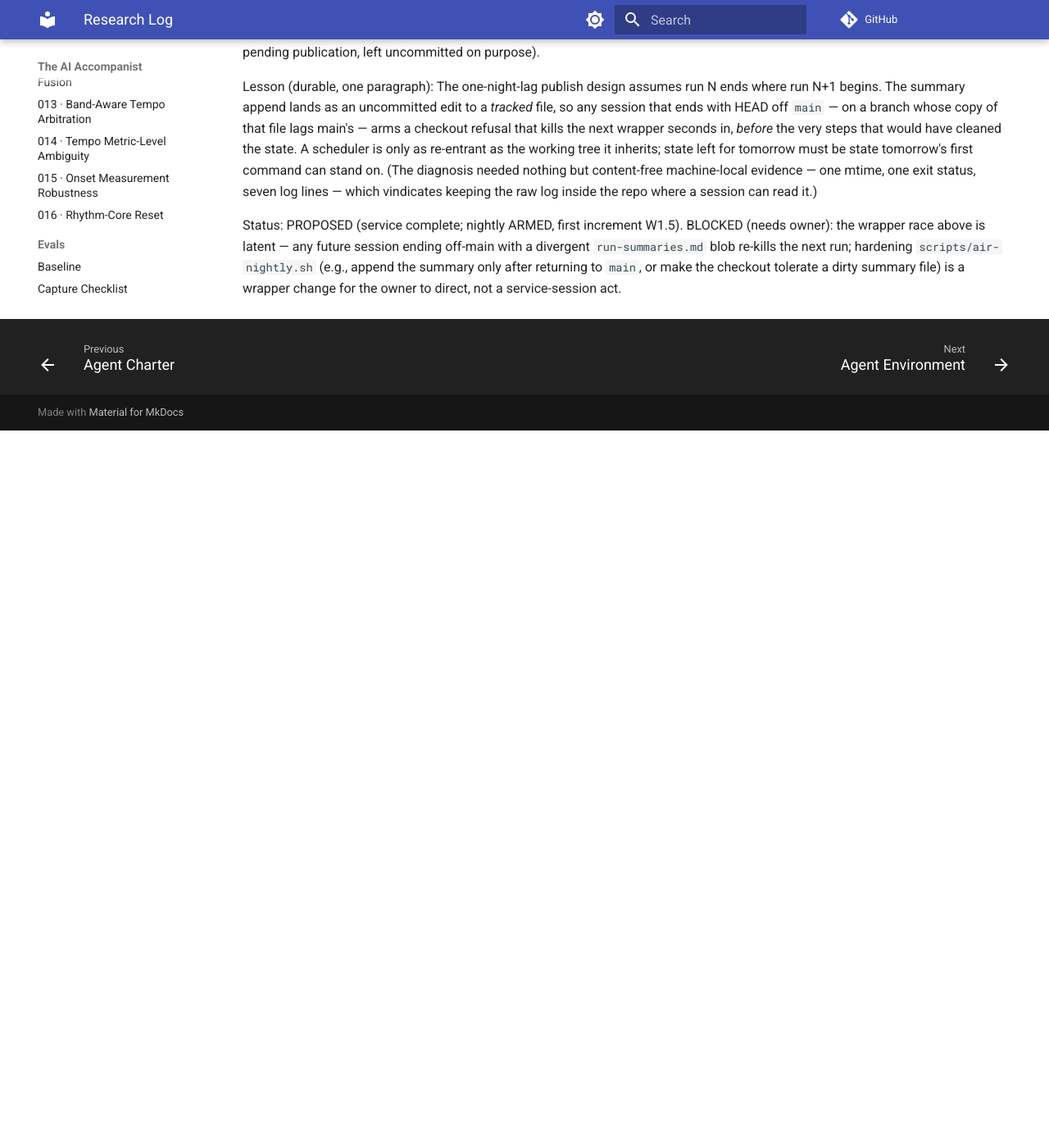
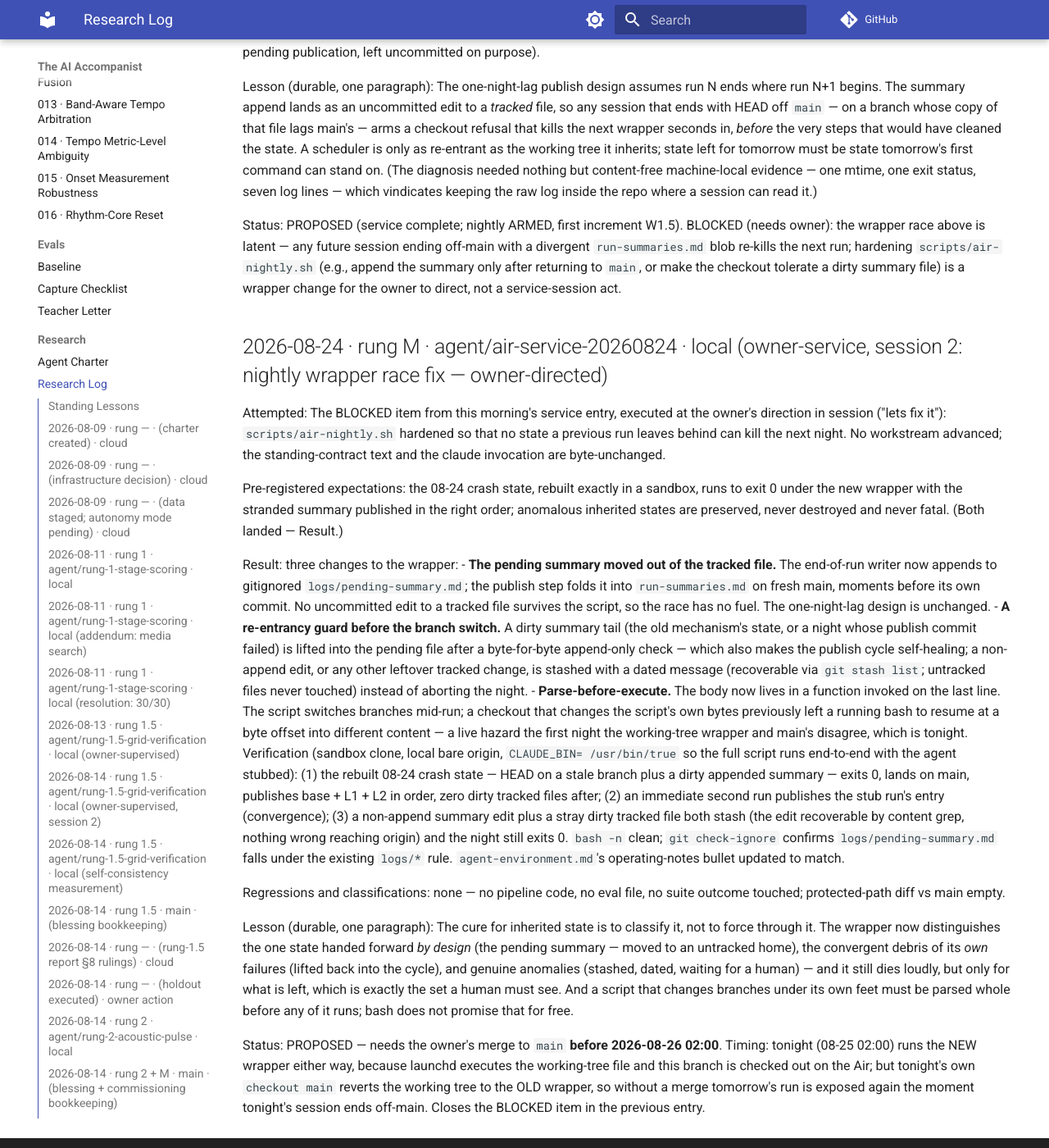
Before and after one commit to ben-juodvalkis/musical-perception, an MkDocs documentation site: the page built from docs/research/RESEARCH-LOG.md, in a window 1280 px wide and 1400 px high, scrolled down 55912 px. Shown: the whole window at 82% size. Built offline with MkDocs 1.6.1 and Material for MkDocs 9.7.7, drawn with Linux system fonts in a browser that asks for light colours; comment, search, counter and statistics services are not loaded; before the commit the page ends 56437 px from its top, so only the background shows below that.

Commit message:
air-nightly: fix the checkout race — pending summary moves to a gitignored file, re-entrancy guard + stash preservation, parse-before-execute wrapper
Owner-directed (closes the BLOCKED item in today's first service entry).
Sandbox-verified end-to-end with CLAUDE_BIN=/usr/bin/true: the rebuilt
08-24 crash state exits 0 and publishes in order; anomalies stash
instead of killing the night.

Co-Authored-By: Claude Fable 5 <noreply@anthropic.com>

```diff
--- a/docs/research/RESEARCH-LOG.md
+++ b/docs/research/RESEARCH-LOG.md
@@ -3489,3 +3489,70 @@ blob re-kills the next run; hardening `scripts/air-nightly.sh` (e.g.,
 append the summary only after returning to `main`, or make the
 checkout tolerate a dirty summary file) is a wrapper change for the
 owner to direct, not a service-session act.
+
+## 2026-08-24 · rung M · agent/air-service-20260824 · local (owner-service, session 2: nightly wrapper race fix — owner-directed)
+
+Attempted: The BLOCKED item from this morning's service entry, executed
+at the owner's direction in session ("lets fix it"):
+`scripts/air-nightly.sh` hardened so that no state a previous run
+leaves behind can kill the next night. No workstream advanced; the
+standing-contract text and the claude invocation are byte-unchanged.
+
+Pre-registered expectations: the 08-24 crash state, rebuilt exactly in
+a sandbox, runs to exit 0 under the new wrapper with the stranded
+summary published in the right order; anomalous inherited states are
+preserved, never destroyed and never fatal. (Both landed — Result.)
+
+Result: three changes to the wrapper:
+- **The pending summary moved out of the tracked file.** The
+  end-of-run writer now appends to gitignored
+  `logs/pending-summary.md`; the publish step folds it into
+  `run-summaries.md` on fresh main, moments before its own commit. No
+  uncommitted edit to a tracked file survives the script, so the race
+  has no fuel. The one-night-lag design is unchanged.
+- **A re-entrancy guard before the branch switch.** A dirty summary
+  tail (the old mechanism's state, or a night whose publish commit
+  failed) is lifted into the pending file after a byte-for-byte
+  append-only check — which also makes the publish cycle self-healing;
+  a non-append edit, or any other leftover tracked change, is stashed
+  with a dated message (recoverable via `git stash list`; untracked
+  files never touched) instead of aborting the night.
+- **Parse-before-execute.** The body now lives in a function invoked
+  on the last line. The script switches branches mid-run; a checkout
+  that changes the script's own bytes previously left a running bash
+  to resume at a byte offset into different content — a live hazard
+  the first night the working-tree wrapper and main's disagree, which
+  is tonight.
+Verification (sandbox clone, local bare origin, `CLAUDE_BIN=
+/usr/bin/true` so the full script runs end-to-end with the agent
+stubbed): (1) the rebuilt 08-24 crash state — HEAD on a stale branch
+plus a dirty appended summary — exits 0, lands on main, publishes
+base + L1 + L2 in order, zero dirty tracked files after; (2) an
+immediate second run publishes the stub run's entry (convergence);
+(3) a non-append summary edit plus a stray dirty tracked file both
+stash (the edit recoverable by content grep, nothing wrong reaching
+origin) and the night still exits 0. `bash -n` clean;
+`git check-ignore` confirms `logs/pending-summary.md` falls under the
+existing `logs/*` rule. `agent-environment.md`'s operating-notes
+bullet updated to match.
+
+Regressions and classifications: none — no pipeline code, no eval
+file, no suite outcome touched; protected-path diff vs main empty.
+
+Lesson (durable, one paragraph): The cure for inherited state is to
+classify it, not to force through it. The wrapper now distinguishes
+the one state handed forward *by design* (the pending summary — moved
+to an untracked home), the convergent debris of its *own* failures
+(lifted back into the cycle), and genuine anomalies (stashed, dated,
+waiting for a human) — and it still dies loudly, but only for what is
+left, which is exactly the set a human must see. And a script that
+changes branches under its own feet must be parsed whole before any
+of it runs; bash does not promise that for free.
+
+Status: PROPOSED — needs the owner's merge to `main` **before
+2026-08-26 02:00**. Timing: tonight (08-25 02:00) runs the NEW wrapper
+either way, because launchd executes the working-tree file and this
+branch is checked out on the Air; but tonight's own `checkout main`
+reverts the working tree to the OLD wrapper, so without a merge
+tomorrow's run is exposed again the moment tonight's session ends
+off-main. Closes the BLOCKED item in the previous entry.
```
Also changed, not shown: docs/research/agent-environment.md (+8 -2 lines), 1 other file.
